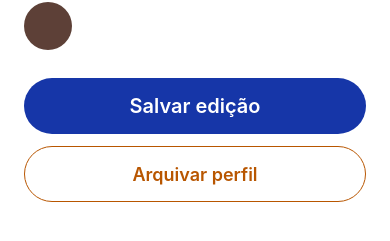
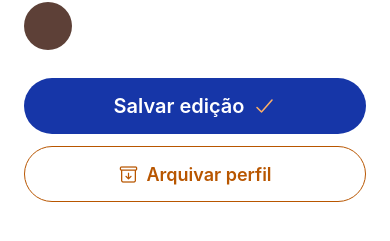
Before and after one commit to oandredev/projeto-gerenciamento-de-saude, a React Native app in the folder frontend/: screen /ProfileEdit in a window 390 px wide. Shown: the part 515-756 px from the top of the page. Built offline with nearby package versions, Linux system fonts and the light colour scheme.

Commit message:
feat: ícones nos botões da edição de perfil

```diff
--- a/frontend/src/screens/ProfileEditScreen.js
+++ b/frontend/src/screens/ProfileEditScreen.js
@@ -149,6 +149,9 @@ export default function ProfileEditScreen({ navigation }) {
           <Text style={styles.saveText}>
             {saving ? 'Salvando...' : 'Salvar edição'}
           </Text>
+          {!saving && (
+            <Ionicons name="checkmark" size={24} color={colors.orangeLight} />
+          )}
         </Pressable>
 
         <Pressable
@@ -156,6 +159,7 @@ export default function ProfileEditScreen({ navigation }) {
           onPress={handleArchive}
           disabled={saving}
         >
+          <Ionicons name="archive-outline" size={20} color={colors.orangeText} />
           <Text style={styles.archiveText}>Arquivar perfil</Text>
         </Pressable>
       </ScrollView>
@@ -217,8 +221,10 @@ const styles = StyleSheet.create({
     height: 56,
     borderRadius: 28,
     backgroundColor: colors.blue,
+    flexDirection: 'row',
     alignItems: 'center',
     justifyContent: 'center',
+    gap: 8,
     marginTop: 8,
   },
   saveText: { color: colors.white, fontSize: 20, fontWeight: '600' },
@@ -227,8 +233,10 @@ const styles = StyleSheet.create({
     borderRadius: 28,
     borderWidth: 1.5,
     borderColor: colors.orangeText,
+    flexDirection: 'row',
     alignItems: 'center',
     justifyContent: 'center',
+    gap: 8,
     marginTop: 12,
   },
   archiveText: { color: colors.orangeText, fontSize: 18, fontWeight: '600' },
```
